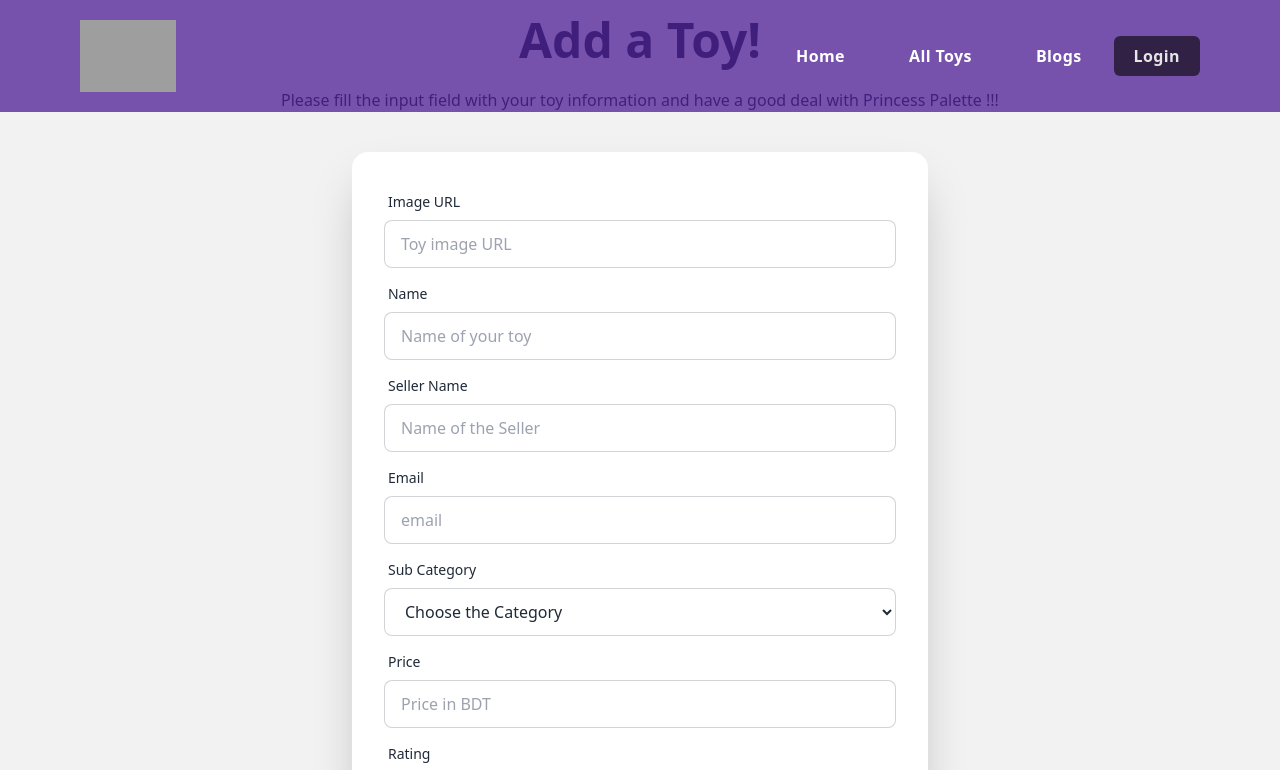
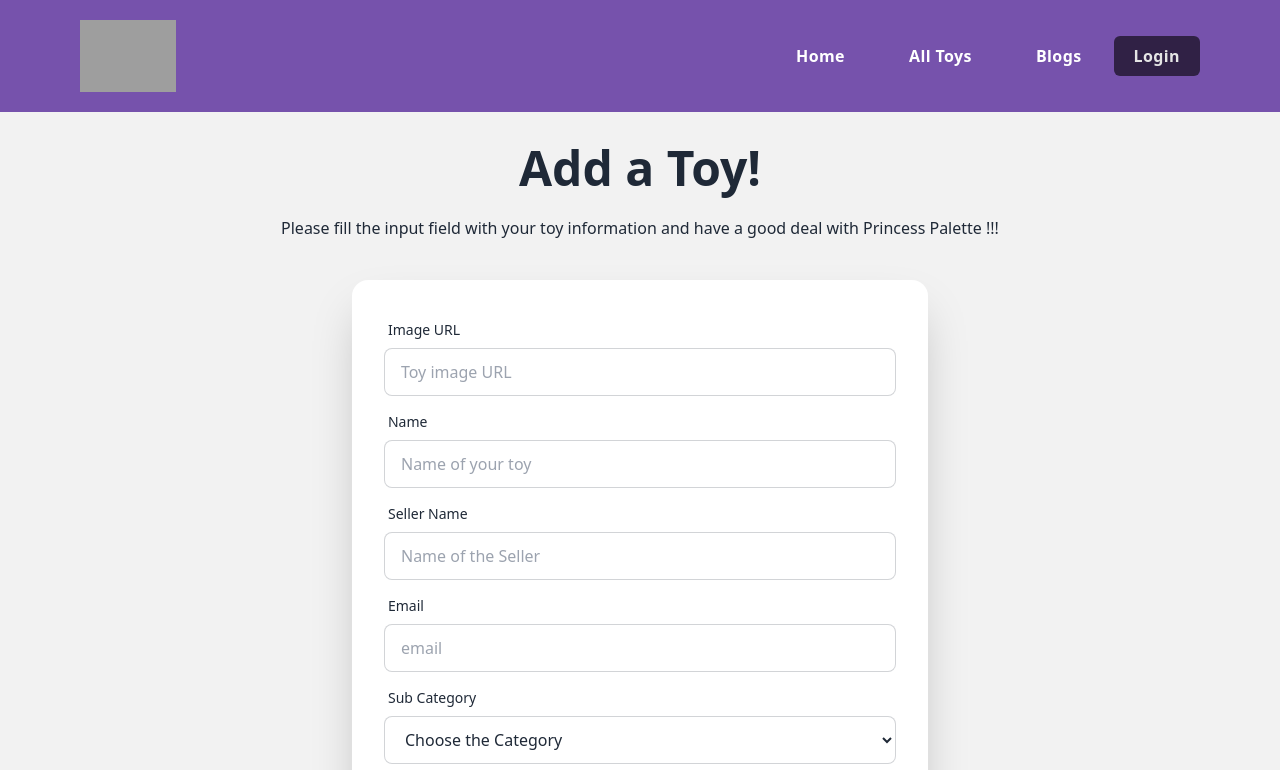
Before and after one commit to NushratNowrin/princess-palette, a React (Vite) app: page /add-a-toy in a window 1280 px wide. Shown: the top 770 px of the page. Built offline with nearby package versions, Linux system fonts and the light colour scheme; no server answers; grey boxes are pictures that could not be loaded.

Commit message:
Add a toy page margin done

```diff
--- a/src/components/Pages/AddAToy/AddAToy.jsx
+++ b/src/components/Pages/AddAToy/AddAToy.jsx
@@ -55,7 +55,7 @@ const AddAToy = () => {
 	};
 	return (
 		<div>
-			<div className='hero min-h-screen bg-base-200'>
+			<div className='hero min-h-screen pt-32 bg-base-200'>
 				<div className='hero-content flex-col lg:flex-column'>
 					<div className='text-center lg:text-left'>
 						<h1 className='text-5xl text-center font-bold'>Add a Toy!</h1>
--- a/src/components/Pages/MyToys/MyToys.jsx
+++ b/src/components/Pages/MyToys/MyToys.jsx
@@ -17,7 +17,7 @@ const MyToys = () => {
 	}
     console.log(myToys)
     return (
-        <div className="grid grid-cols-2">
+        <div className="grid grid-cols-2 min-h-[120px]">
             {
                 myToys.map(myToy =>
                     <MyToysCard
```
